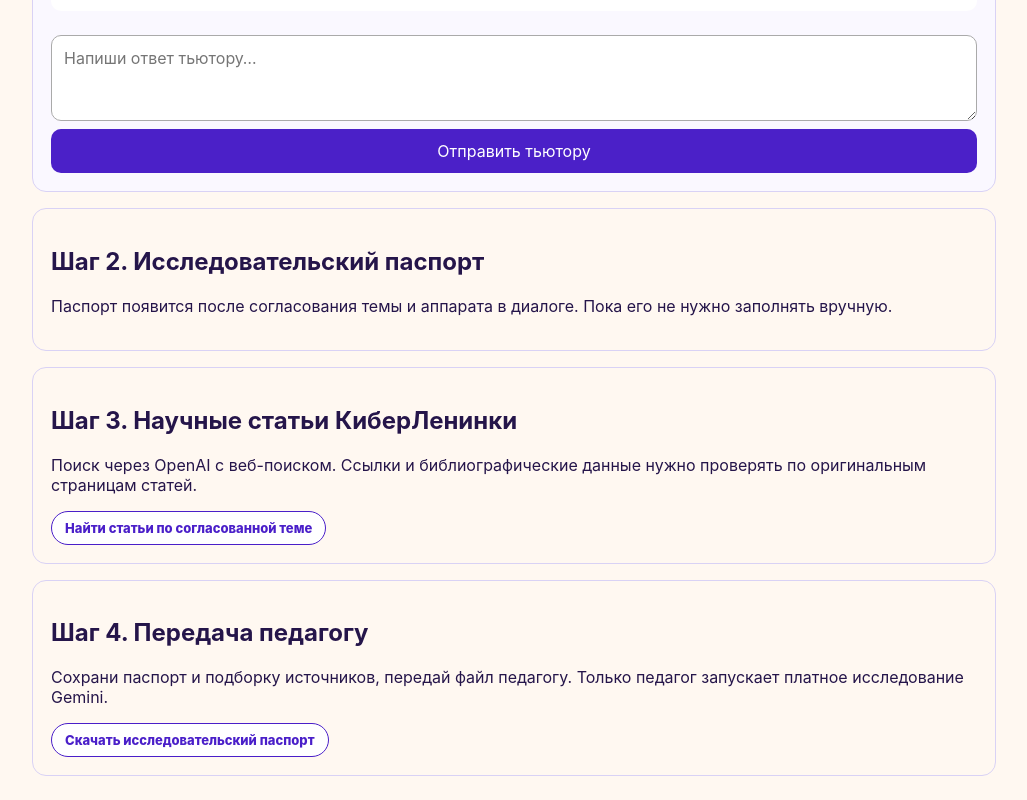
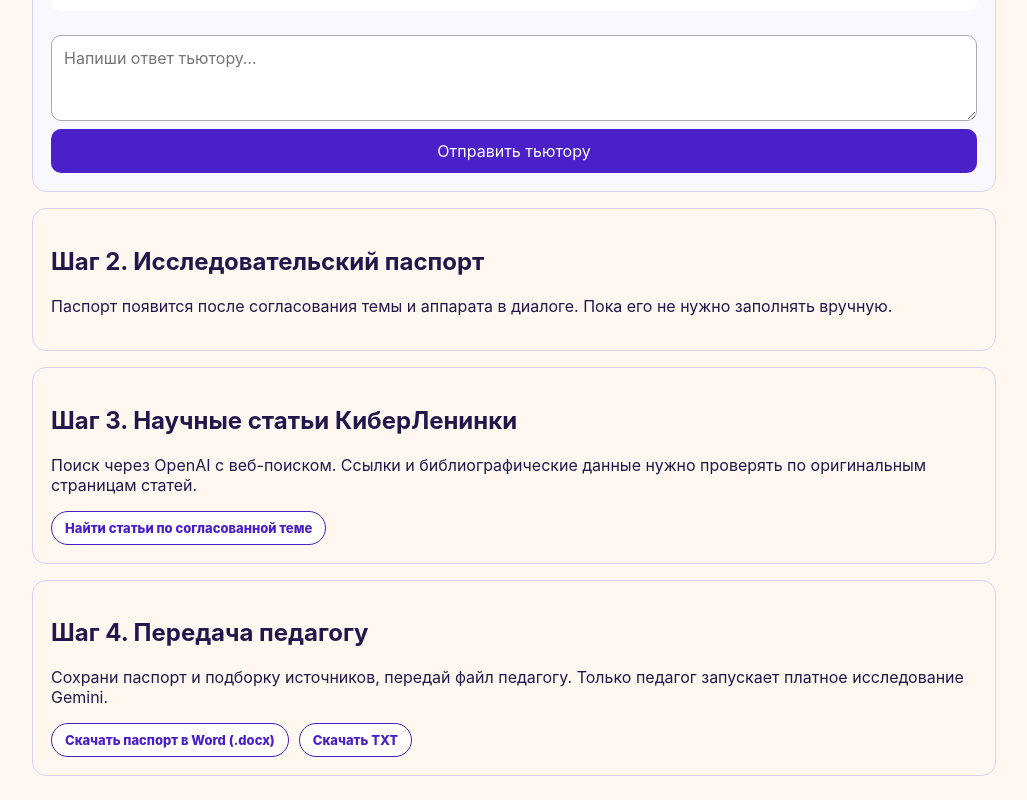
Before and after one commit to a3577813-svg/mars-ai-assistants, a Next.js app: page /research in a window 1280 px wide. Shown: the part 633-1433 px from the top of the page, without its empty margins (126-1153 px from the left). Built offline with nearby package versions, Linux system fonts and the light colour scheme.

Commit message:
Add Word download button alongside TXT research passport

```diff
--- a/app/research/page.js
+++ b/app/research/page.js
@@ -2,7 +2,7 @@
 import { useEffect, useState } from 'react';
 const fields=[['project','Название проекта'],['grade','Класс (5–11)'],['role','Роль в проекте'],['topic','Тема исследования'],['problem','Проблема / исследовательский вопрос'],['object','Объект'],['subject','Предмет'],['goal','Цель исследования'],['tasks','Задачи исследования'],['methods','Методы исследования'],['sources','Ссылки на уже найденные статьи (необязательно)']];
 export default function ResearchPage(){
- const [hydrated,setHydrated]=useState(false); const [chat,setChat]=useState([]); const [chatInput,setChatInput]=useState(''); const [chatBusy,setChatBusy]=useState(false); const [sourceBusy,setSourceBusy]=useState(false); const [sourceText,setSourceText]=useState(''); const [passportReady,setPassportReady]=useState(false); const [accessCode,setAccessCode]=useState(''); const [mode,setMode]=useState('student'); const [form,setForm]=useState({}); const [id,setId]=useState(''); const [status,setStatus]=useState(''); const [report,setReport]=useState(''); const [error,setError]=useState(''); const [loading,setLoading]=useState(false);
+ const [docxBusy,setDocxBusy]=useState(false); const [hydrated,setHydrated]=useState(false); const [chat,setChat]=useState([]); const [chatInput,setChatInput]=useState(''); const [chatBusy,setChatBusy]=useState(false); const [sourceBusy,setSourceBusy]=useState(false); const [sourceText,setSourceText]=useState(''); const [passportReady,setPassportReady]=useState(false); const [accessCode,setAccessCode]=useState(''); const [mode,setMode]=useState('student'); const [form,setForm]=useState({}); const [id,setId]=useState(''); const [status,setStatus]=useState(''); const [report,setReport]=useState(''); const [error,setError]=useState(''); const [loading,setLoading]=useState(false);
  useEffect(()=>{try{const s=JSON.parse(localStorage.getItem('mars_research_draft')||'{}');setForm(s.form||{project:localStorage.getItem('mars_project')||''});setMode(s.mode||'student');setId(s.id||'');setReport(s.report||'');setStatus(s.status||'');setChat(s.chat||[]);setSourceText(s.sourceText||'');setPassportReady(!!s.passportReady);}catch{}finally{setHydrated(true)}},[]);
  useEffect(()=>{if(!hydrated)return;localStorage.setItem('mars_research_draft',JSON.stringify({mode,form,id,report,status,chat,sourceText,passportReady}));},[hydrated,mode,form,id,report,status,chat,sourceText,passportReady]);
  useEffect(()=>{if(!id||!accessCode||!['in_progress','queued','running'].includes(status))return;let active=true;async function check(){try{const r=await fetch('/api/research?id='+encodeURIComponent(id),{cache:'no-store',headers:{'x-mars-research-code':accessCode}});const d=await r.json();if(!active)return;if(!r.ok)throw Error(d.error);setStatus(d.status);if(d.report)setReport(d.report);if(d.error)setError(d.error);}catch(e){if(active)setError(e.message);}}check();const timer=setInterval(check,12000);return()=>{active=false;clearInterval(timer)}},[id,status,accessCode]);
@@ -10,6 +10,7 @@ export default function ResearchPage(){
  async function sendChat(e){e.preventDefault();const text=chatInput.trim();if(!text||chatBusy)return;const next=[...chat,{role:'user',content:text}];setChat(next);setChatInput('');setChatBusy(true);setError('');try{const r=await fetch('/api/research/tutor',{method:'POST',headers:{'Content-Type':'application/json'},body:JSON.stringify({messages:next,context:form})});const d=await r.json();if(!r.ok)throw Error(d.error);setChat([...next,{role:'assistant',content:d.text}]);if(d.passport){setForm(f=>({...f,...d.passport}));setPassportReady(true);}}catch(e){setError(e.message)}finally{setChatBusy(false)}}
  async function searchSources(){if(!form.topic){setError('Сначала согласуйте тему и исследовательский паспорт.');return;}setSourceBusy(true);setError('');try{const r=await fetch('/api/research/sources',{method:'POST',headers:{'Content-Type':'application/json'},body:JSON.stringify({topic:form.topic,goal:form.goal,tasks:form.tasks})});const d=await r.json();if(!r.ok)throw Error(d.error);setSourceText(d.text);}catch(e){setError(e.message)}finally{setSourceBusy(false)}}
  function downloadPassport(){const text=Object.entries(form).map(([key,value])=>key.toUpperCase()+': '+value).join('\\n\\n')+'\\n\\nИСТОЧНИКИ:\\n'+sourceText;const blob=new Blob([text],{type:'text/plain;charset=utf-8'});const url=URL.createObjectURL(blob);const a=document.createElement('a');a.href=url;a.download='МАРС_исследовательский_паспорт.txt';a.click();URL.revokeObjectURL(url)}
+ async function downloadWord(){setDocxBusy(true);setError('');try{const r=await fetch('/api/research/passport',{method:'POST',headers:{'Content-Type':'application/json'},body:JSON.stringify({form,sources:sourceText})});if(!r.ok){const d=await r.json();throw Error(d.error||'Ошибка создания Word')}const blob=await r.blob();const url=URL.createObjectURL(blob);const a=document.createElement('a');a.href=url;a.download='МАРС_исследовательский_паспорт.docx';a.click();setTimeout(()=>URL.revokeObjectURL(url),30000);}catch(e){setError(e.message)}finally{setDocxBusy(false)}}
  const update=(key,value)=>setForm(f=>({...f,[key]:value}));
  return <main className="chat-shell" style={{maxWidth:1000,margin:'0 auto',padding:'24px 18px'}}>
  <a href="/" className="back-link">← Все ассистенты</a>
@@ -49,7 +50,7 @@ export default function ResearchPage(){
   <div style={{padding:18,border:'1px solid #d9d2f5',borderRadius:14}}>
    <h2>Шаг 4. Передача педагогу</h2>
    <p>Сохрани паспорт и подборку источников, передай файл педагогу. Только педагог запускает платное исследование Gemini.</p>
-   <button type="button" disabled={!passportReady} className="ghost-button" onClick={downloadPassport}>Скачать исследовательский паспорт</button>
+   <div style={{display:'flex',gap:10,flexWrap:'wrap'}}><button type="button" disabled={!passportReady||docxBusy} className="ghost-button" onClick={downloadWord}>{docxBusy?'Готовим Word…':'Скачать паспорт в Word (.docx)'}</button><button type="button" disabled={!passportReady} className="ghost-button" onClick={downloadPassport}>Скачать TXT</button></div>
   </div>
  </section>}
  {mode==='teacher' && <>
```
